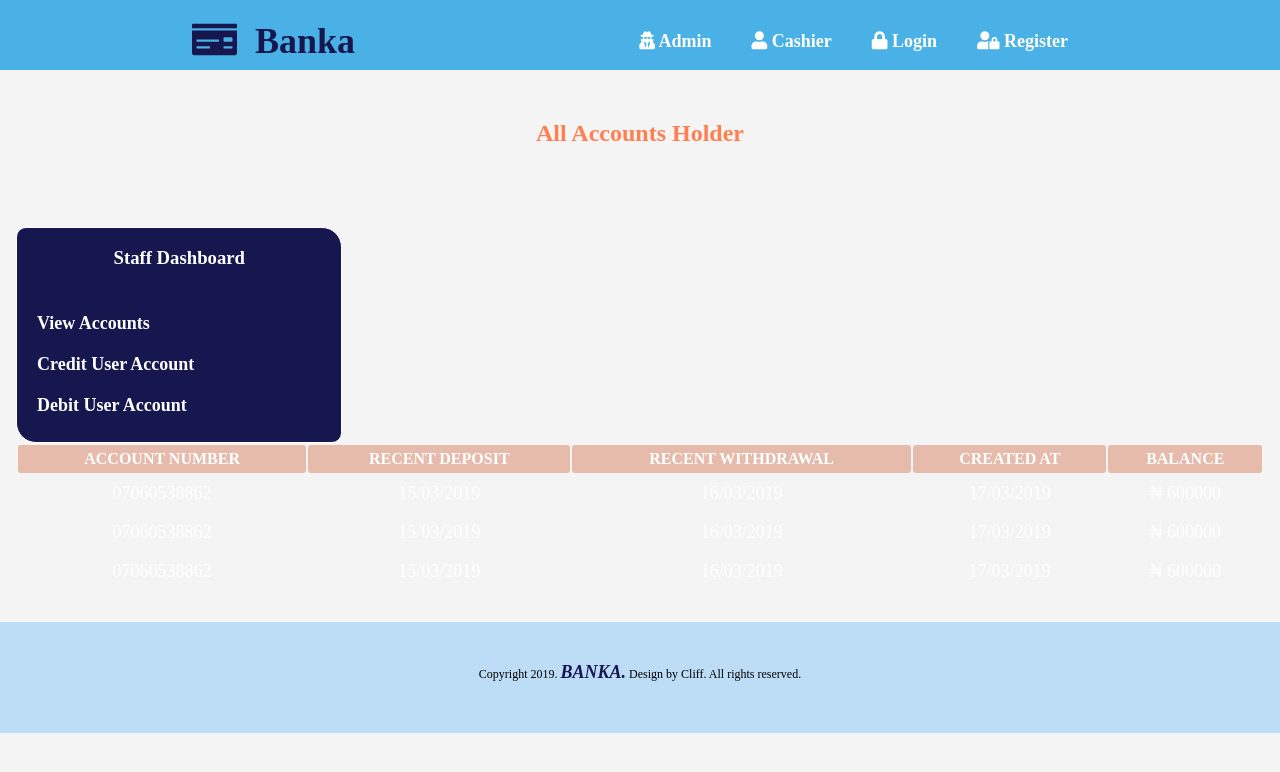
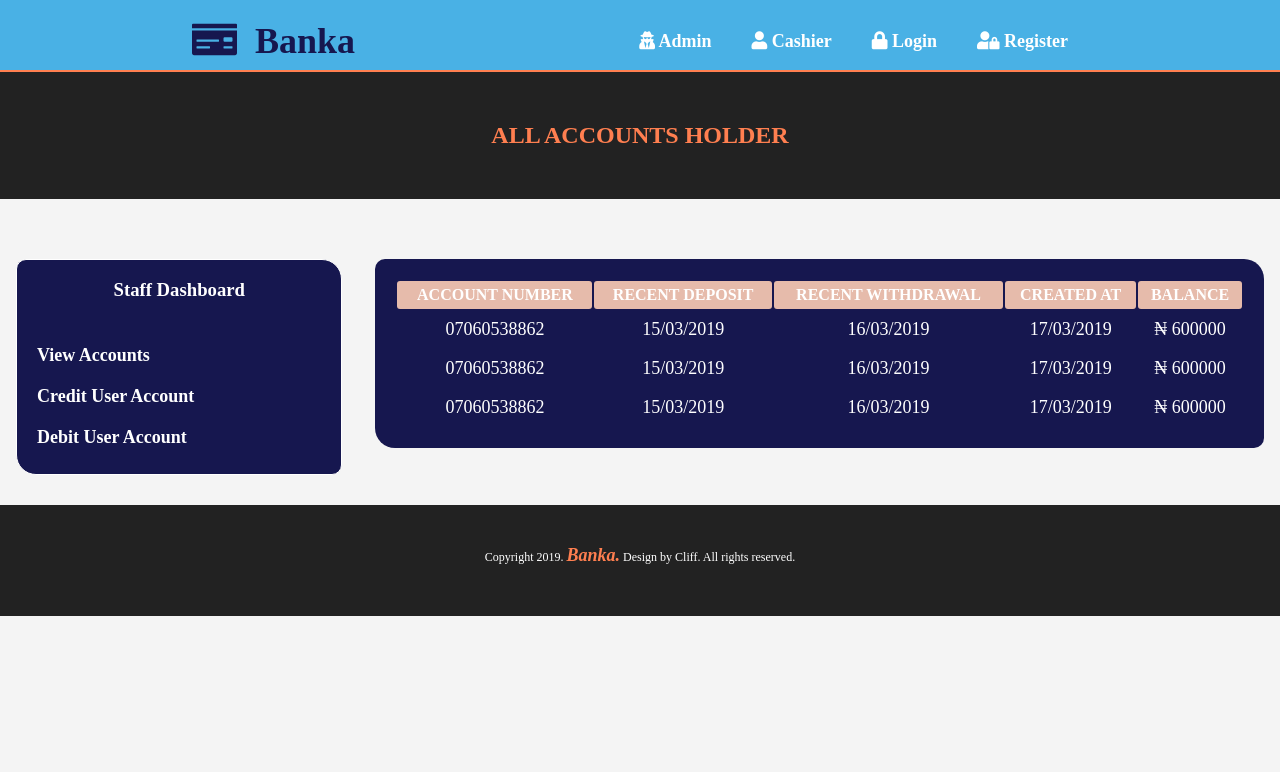
Before and after one commit to Cliffosa/banka, a plain HTML site: page UI/staff-single-acct.html in a window 1280 px wide. Drawn offline with Linux system fonts and the light colour scheme.

Commit message:
modify admin dashboard

```diff
--- a/UI/css/style.css
+++ b/UI/css/style.css
@@ -223,7 +223,10 @@ h3 {
   color: coral;
   text-align: center;
   text-transform: capitalize;
-  margin-top: 50px;
+  margin-top: 0px;
+  background-color: #222222;
+  padding: 30px;
+  border-top: 2px solid coral;
 }
 
 .container {
@@ -341,8 +344,8 @@ select {
 
 /* ==================Footer styling==================*/
 #footer {
-  background-color: rgba(136, 200, 252, 0.5);
-  color: #000;
+  background-color: #222222;
+  color: #fff;
   padding: 20px;
   text-align: center;
   margin-top: 30px;
@@ -352,9 +355,9 @@ select {
   text-align: center;
 }
 #footer p span {
-  text-transform: uppercase;
+  text-transform: capitalize;
   font-size: 18px;
-  color: #16174f;
+  color: coral;
   font-weight: 900;
 }
 
--- a/UI/staff-single-acct.html
+++ b/UI/staff-single-acct.html
@@ -29,7 +29,7 @@
     </div>
 </body>
 <section class="welcome">
-    <h2>All Accounts Holder</h2>
+    <h1>All Accounts Holder</h1>
 </section>
 <main class="container">
 
@@ -41,7 +41,7 @@
             <li><a href="debit.html">Debit User Account</a></li>
         </ul>
     </section>
-    <section>
+    <section class="d-main">
         <div id="all-trans">
             <div class="acct-msg">
                 <table class="all-trans-table">
@@ -77,7 +77,7 @@
             </div>
         </div>
     </section>
-
+<div class="clear"></div>
 </main>
 <footer id="footer">
     <p>Copyright 2019.<a href="index.html"> <span>Banka.</span></a> Design by Cliff. All rights reserved.</p>
```
Also changed, not shown: UI/account-dashboard.html (+1 -1 lines), UI/admin.html (+4 -2 lines), UI/create-admin.html (+1 -1 lines), UI/credit.html (+1 -1 lines), UI/debit.html (+1 -1 lines), UI/staff.html (+1 -1 lines), UI/user-acct-history.html (+1 -1 lines).
